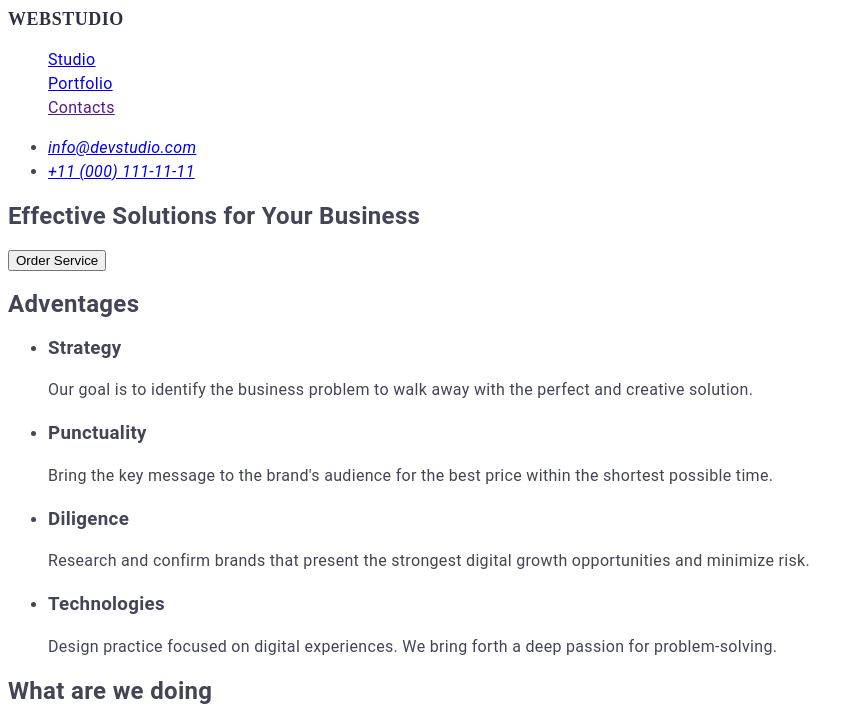
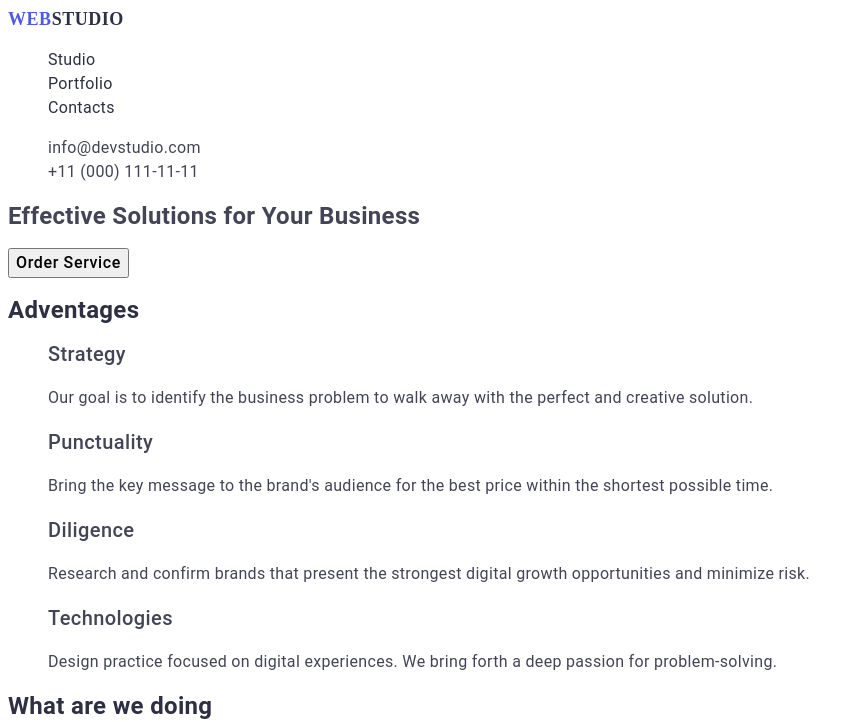
Before and after one commit to Kaliuzhnyi-Nazariy/goit-markup-hw-02, a plain HTML site: page index.html in a window 1280 px wide. Shown: the top 722 px of the page, without its empty margins (0-864 px from the left). Drawn offline with Linux system fonts and the light colour scheme.

Commit message:
Update index.html

```diff
--- a/index.html
+++ b/index.html
@@ -10,15 +10,15 @@
   <body>
     <header>
       <nav>
-        <a href="./index.html" class="logo">WebStudio</a>
+        <a href="./index.html" class="logo"> <span class="web">Web</span>Studio</a>
         <ul class="site-nav list">
-          <li><a href="./index.html">Studio</a></li>
-          <li><a href="./portfolio.html">Portfolio</a></li>
-          <li><a href="">Contacts</a></li>
+          <li><a href="./index.html" class="link">Studio</a></li>
+          <li><a href="./portfolio.html" class="link">Portfolio</a></li>
+          <li><a href="" class="link">Contacts</a></li>
         </ul>
       </nav>
       <address>
-        <ul>
+        <ul class="address">
           <li><a href="mailto:info@devstudio.com">info@devstudio.com</a></li>
 
           <li><a href="tel:+110001111111">+11 (000) 111-11-11</a></li>
@@ -29,35 +29,35 @@
     <main>
       <section class="hero">
         <h1 class="hero">Effective Solutions for Your Business</h1>
-        <button type="button">Order Service</button>
+        <button type="button" class="button stu">Order Service</button>
       </section>
       <!-- Adventages -->
       <section class="section">
-        <h2>Adventages</h2>
-        <ul>
+        <h2 class="section-title">Adventages</h2>
+        <ul class="adventages">
           <li>
-            <h3>Strategy</h3>
+            <h3 class="adventages-title">Strategy</h3>
             <p>
               Our goal is to identify the business problem to walk away with the
               perfect and creative solution.
             </p>
           </li>
           <li>
-            <h3>Punctuality</h3>
+            <h3 class="adventages-title">Punctuality</h3>
             <p>
               Bring the key message to the brand's audience for the best price
               within the shortest possible time.
             </p>
           </li>
           <li>
-            <h3>Diligence</h3>
+            <h3 class="adventages-title">Diligence</h3>
             <p>
               Research and confirm brands that present the strongest digital
               growth opportunities and minimize risk.
             </p>
           </li>
           <li>
-            <h3>Technologies</h3>
+            <h3 class="adventages-title">Technologies</h3>
             <p>
               Design practice focused on digital experiences. We bring forth a
               deep passion for problem-solving.
@@ -66,8 +66,8 @@
         </ul>
       </section>
       <!-- What are we doing -->
-      <section>
-        <h2>What are we doing</h2>
+      <section class="section">
+        <h2 class="section-title">What are we doing</h2>
         <ul>
           <li><img src="./images/mon.jpg" alt="Monitor" width="360" /></li>
           <li>
@@ -87,8 +87,8 @@
         </ul>
       </section>
       <!-- Our Team -->
-      <section>
-        <h2>Our Team</h2>
+      <section class="section">
+        <h2 class="section-title">Our Team</h2>
 
         <ul>
           <li>
@@ -132,7 +132,7 @@
     </main>
 
     <footer class="foot-site">
-      <a href="./index.html">WebStudio</a>
+      <a href="./index.html" class="logo-footer"><span class="web">Web</span>Studio</a>
       <p>
         Increase the flow of customers and sales for your business with digital
         marketing & growth solutions.
```
